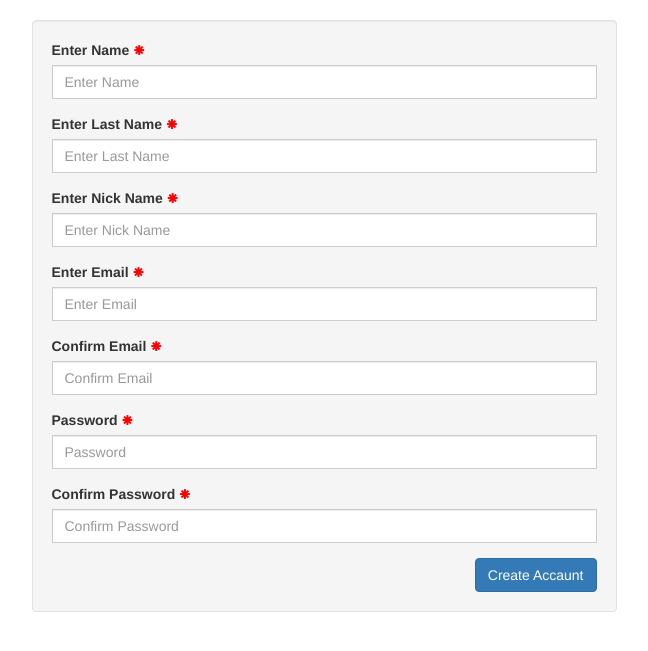
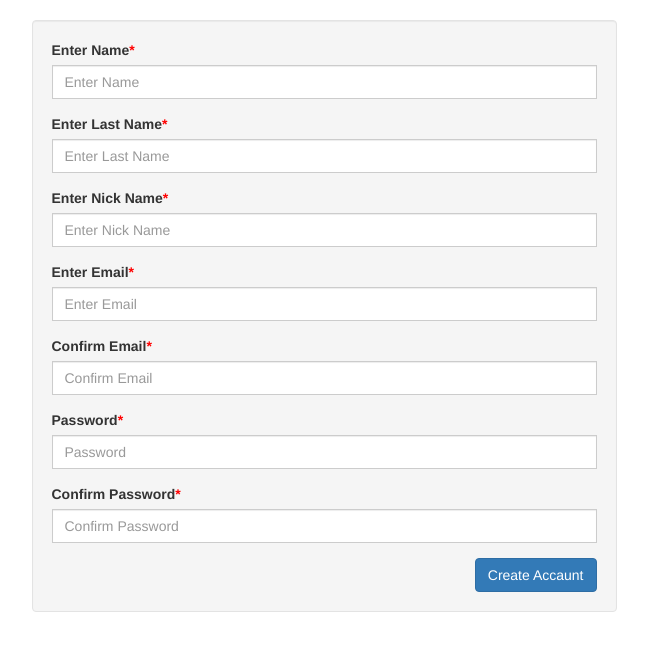
Before and after one commit to Ivaniouk/Projects, a PHP site: page / in a window 1280 px wide. Shown: the top 651 px of the page, without its empty margins (316-964 px from the left). Run offline with PHP 8.4, Linux system fonts and the light colour scheme; style sheets or scripts are compiled from the project's sources.

Commit message:
Changed glyphicon with CSS

```diff
--- a/BootStrap/RegForm/css/myStyle.less
+++ b/BootStrap/RegForm/css/myStyle.less
@@ -8,6 +8,7 @@
   height: 20px;
 }
 
-.glyphicon {
-  color: red;
+label:after {
+  content:"*";
+  color:red;
 }
--- a/BootStrap/RegForm/index.html
+++ b/BootStrap/RegForm/index.html
@@ -28,43 +28,43 @@
 			  <div class="col-lg-3"></div>
 			  <div class="col-lg-6 well">
 				  <div class="form-group">
-					  <label for="InputUsrFirstName">Enter Name <small><span class="glyphicon glyphicon-asterisk"></span></small></label>
+					  <label for="InputUsrFirstName">Enter Name</label>
 					  <div class="input-group col-lg-12">
 						  <input type="text" class="form-control" id="InputUsrFirstName"  placeholder="Enter Name" required>
 					  </div>
 				  </div>
 				  <div class="form-group">
-					  <label for="InputUsrLastName">Enter Last Name <small><span class="glyphicon glyphicon-asterisk"></span></small></label>
+					  <label for="InputUsrLastName">Enter Last Name</label> <!-- <small><span class="glyphicon glyphicon-asterisk"></span></small>-->
 					  <div class="input-group col-lg-12">
 						  <input type="text" class="form-control" id="InputUsrLastName"  placeholder="Enter Last Name" required>
 					  </div>
 				  </div>
 				  <div class="form-group">
-					  <label for="inputNick">Enter Nick Name <small><span class="glyphicon glyphicon-asterisk"></span></small></label>
+					  <label for="inputNick">Enter Nick Name</label>
 					  <div class="input-group col-lg-12">
 						  <input type="text" class="form-control" id="inputNick" placeholder="Enter Nick Name" required>
 					  </div>
 				  </div>
 				  <div class="form-group">
-					  <label for="inputEmail">Enter Email <small><span class="glyphicon glyphicon-asterisk"></span></small></label>
+					  <label for="inputEmail">Enter Email</label>
 					  <div class="input-group col-lg-12">
 						  <input type="email" class="form-control" id="inputEmail" placeholder="Enter Email" required>
 					  </div>
 				  </div>
 				  <div class="form-group">
-					  <label for="InputConfirmEmail">Confirm Email <small><span class="glyphicon glyphicon-asterisk"></span></small></label>
+					  <label for="InputConfirmEmail">Confirm Email</label>
 					  <div class="input-group col-lg-12">
 						  <input type="email" class="form-control" id="InputConfirmEmail" placeholder="Confirm Email" required>
 					  </div>
 				  </div>
 				  <div class="form-group">
-					  <label for="InputPass">Password <small><span class="glyphicon glyphicon-asterisk"></span></small></label>
+					  <label for="InputPass">Password</label>
 					  <div class="input-group col-lg-12">
 						  <input type="password" class="form-control" id="InputPass" placeholder="Password" required>
 					  </div>
 				  </div>
 				  <div class="form-group">
-					  <label for="InputConfirmPass">Confirm Password <small><span class="glyphicon glyphicon-asterisk"></span></small></label>
+					  <label for="InputConfirmPass">Confirm Password</label>
 					  <div class="input-group col-lg-12">
 						  <input type="password" class="form-control" id="InputConfirmPass" placeholder="Confirm Password" required>
 					  </div>
```
